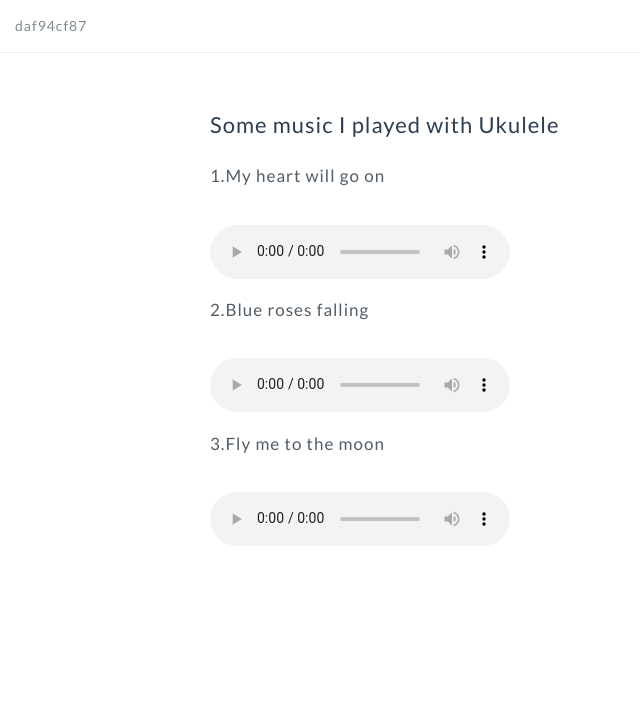
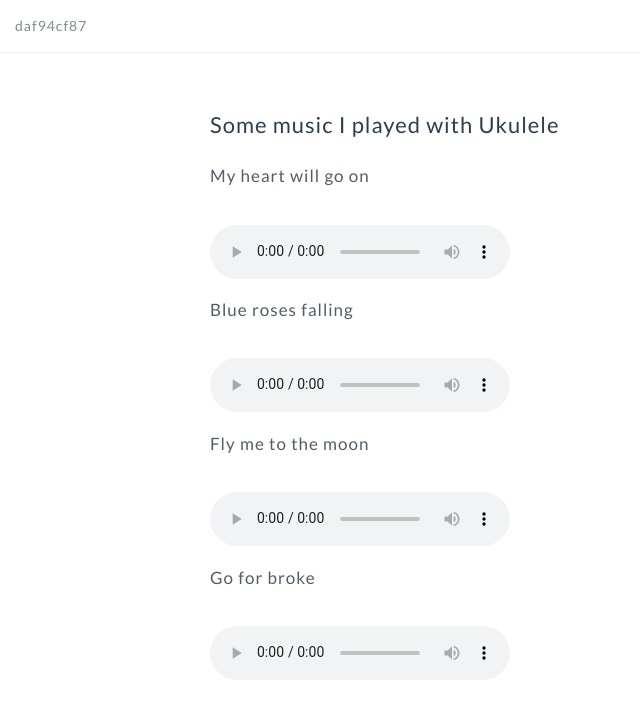
Before and after one commit to GuoJing/blog, a Jekyll site: the page built from ukulele/index.md, in a window 1280 px wide. Shown: the top 719 px of the page, without its empty margins (0-640 px from the left). Built offline with Jekyll 4.4.1, drawn with Linux system fonts in a browser that asks for light colours.

Commit message:
auto commit

```diff
--- a/ukulele/index.md
+++ b/ukulele/index.md
@@ -5,14 +5,18 @@ description: Ukulele
 ---
 ## Some music I played with Ukulele ##
 
-1.My heart will go on
+My heart will go on
 
 <audio src="http://guojing.qiniudn.com/My_heart_will_go_on.mp3" controls></audio>
 
-2.Blue roses falling
+Blue roses falling
 
 <audio src="http://guojing.qiniudn.com/Blue_roses_falling.mp3" controls></audio>
 
-3.Fly me to the moon
+Fly me to the moon
 
 <audio src="http://guojing.qiniudn.com/Fly_me_to_the_moon.mp3" controls></audio>
+
+Go for broke
+
+<audio src="http://guojing.qiniudn.com/Go_for_broke.mp3" controls></audio>
```
